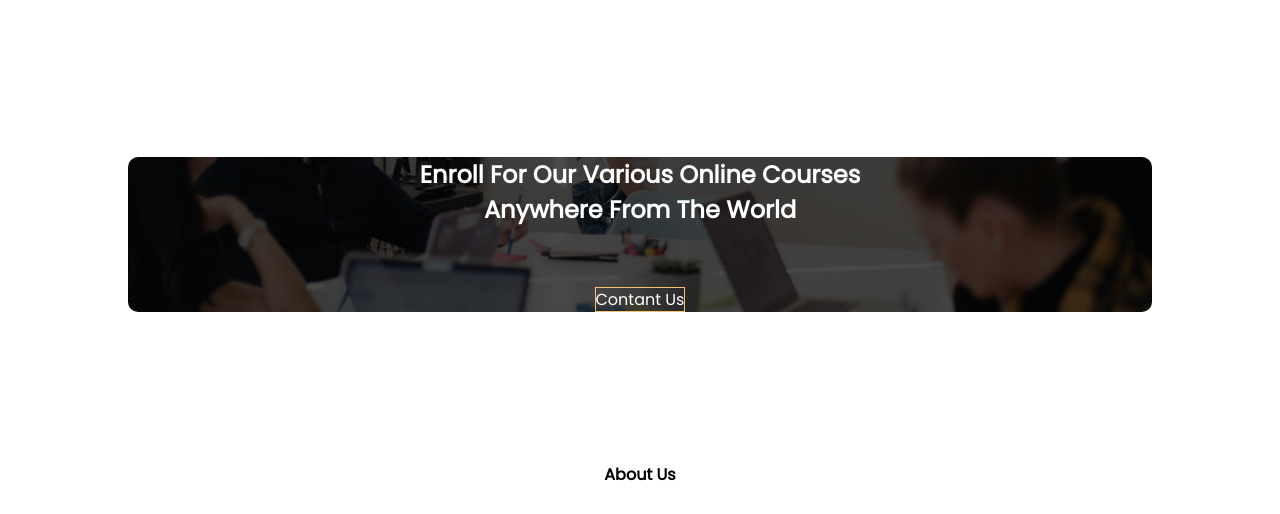
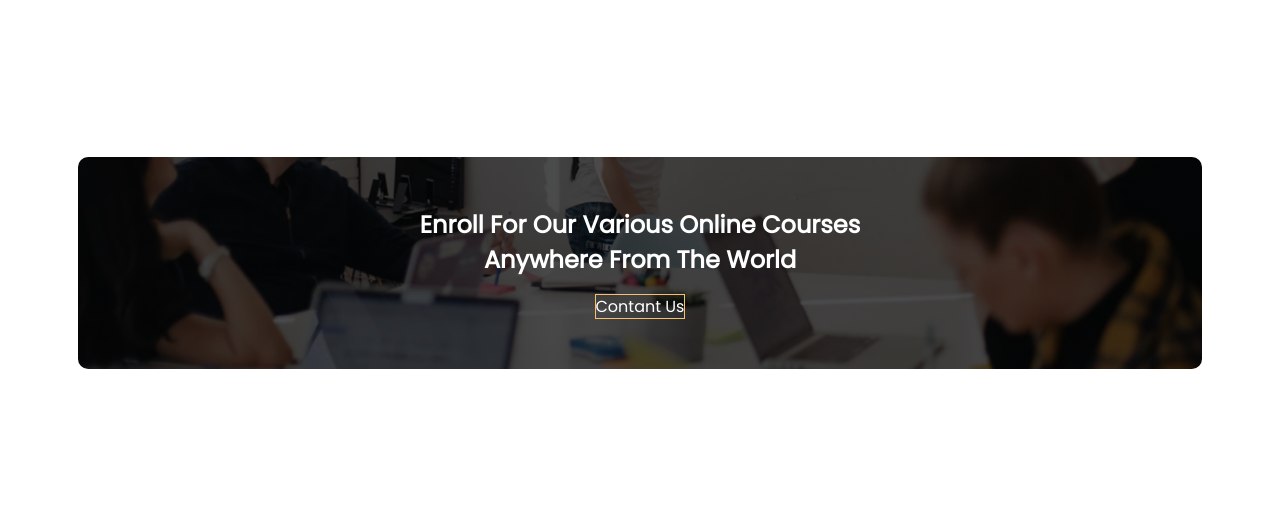
Before and after one commit to Myk78/unilandingpage, a plain HTML site: page index.html in a window 1280 px wide. Shown: the part 2985-3499 px from the top of the page. Drawn offline with Linux system fonts and the light colour scheme; a web font is replaced by a local one.

Commit message:
update3.1

```diff
--- a/stylee.css
+++ b/stylee.css
@@ -293,18 +293,18 @@ nav .fa {
   background-size: cover;
   border-radius: 10px;
   text-align: center;
-  padding: 100px, 0;
+  padding: 50px;
 }
 .cta h1 {
   color: #fff;
-  margin-bottom: 60px;
+  margin-bottom: 17px;
   padding: 0;
 }
 .cta a {
   text-decoration: none;
   color: #fff;
   border: 1px solid rgb(245, 192, 112);
-  margin-bottom: 30px;
+  /* margin-bottom: 30px; */
 }
 @media (max-width: 590px) {
   .cta h1 {
```
